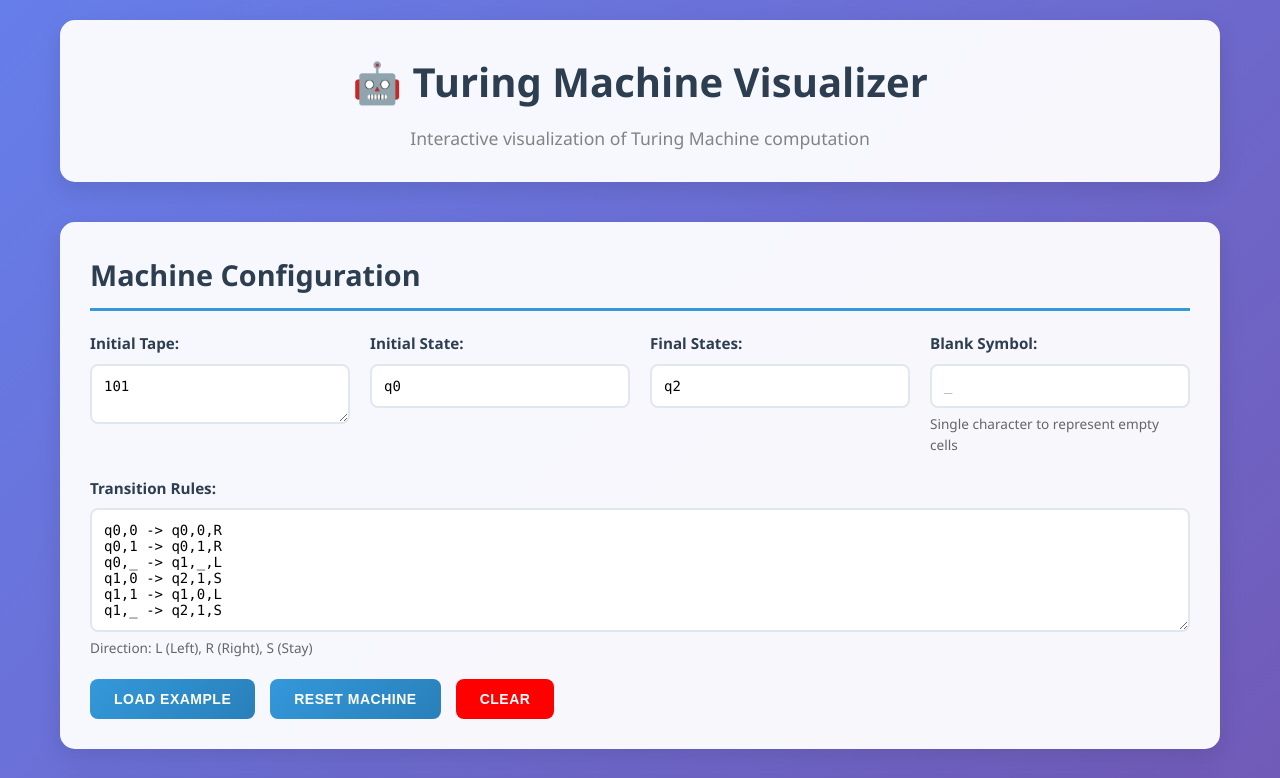
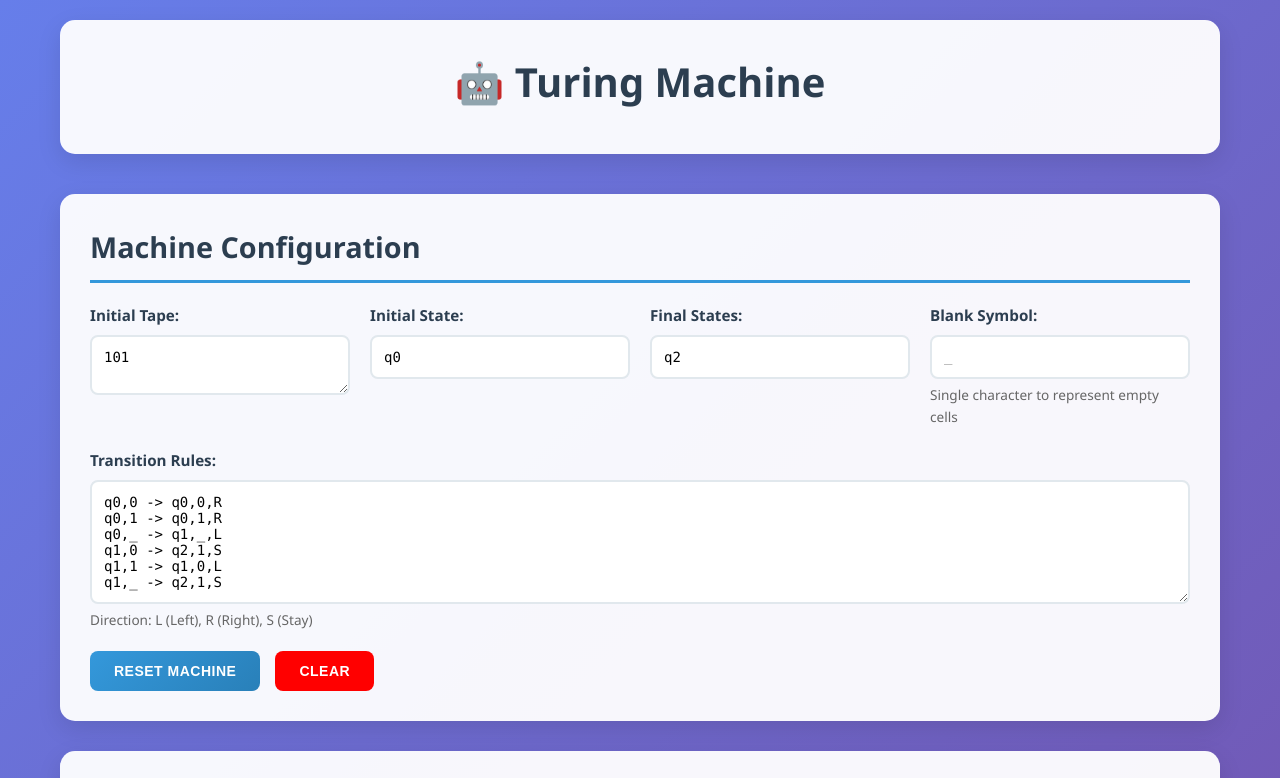
Before and after one commit to EvalVis/TuringMachine, a website with bundled scripts: page index.html in a window 1280 px wide. Shown: the top 778 px of the page. Built offline with nearby package versions, Linux system fonts and the light colour scheme.

Commit message:
Simplify

```diff
--- a/index.html
+++ b/index.html
@@ -9,8 +9,7 @@
 <body>
     <div class="container">
         <header>
-            <h1>🤖 Turing Machine Visualizer</h1>
-            <p>Interactive visualization of Turing Machine computation</p>
+            <h1>🤖 Turing Machine</h1>
         </header>
 
         <div class="main-content">
@@ -49,7 +48,6 @@
                 </div>
 
                 <div class="button-group">
-                    <button id="load-example" class="btn btn-primary">Load Example</button>
                     <button id="reset-btn" class="btn btn-primary">Reset Machine</button>
                     <button id="clear-btn" class="btn btn-danger">Clear</button>
                 </div>
--- a/src/index.ts
+++ b/src/index.ts
@@ -22,7 +22,6 @@ class TuringMachineVisualizer {
         document.getElementById('run-btn')?.addEventListener('click', () => this.run());
         document.getElementById('fastest-run-btn')?.addEventListener('click', () => this.fastestRun());
         document.getElementById('reset-btn')?.addEventListener('click', () => this.reset());
-        document.getElementById('load-example')?.addEventListener('click', () => this.loadExample());
         document.getElementById('clear-btn')?.addEventListener('click', () => this.clear());
 
         const speedSlider = document.getElementById('speed-slider') as HTMLInputElement;
```
